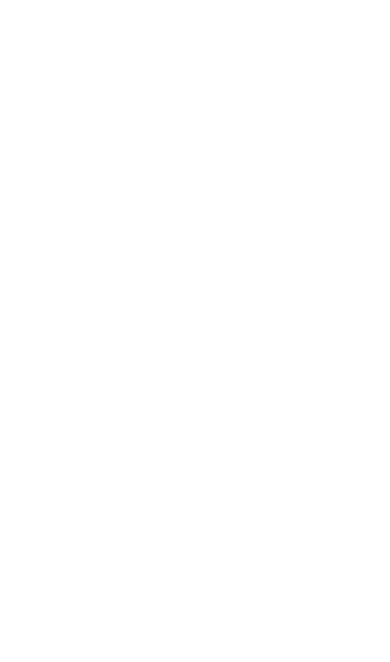
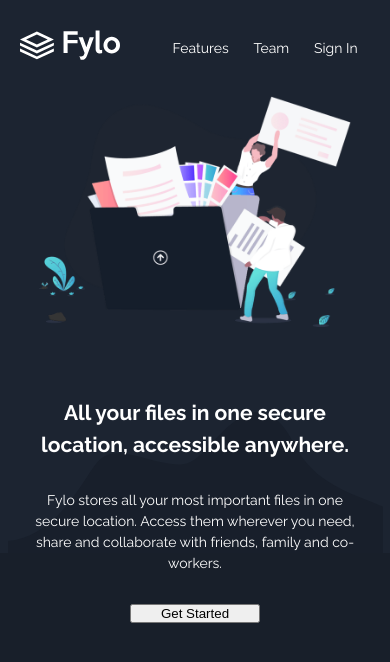
Before and after one commit to Adrian95TheCoder/FyloLandingPage, a website: page index.html in a window 390 px wide. Drawn offline with Linux system fonts and the light colour scheme.

Commit message:
mobile navigation is done. Don't know how to position background elements.

```diff
--- a/assets/scss/style.scss
+++ b/assets/scss/style.scss
@@ -6,3 +6,86 @@
     margin: 0;
     padding: 0;
 }
+body{
+    font-size: 14px;
+    background-color: $main;
+    line-height: 1.5;
+}
+.header{
+    height: 100%;
+    width: 100%;
+    background-color: $intro;
+    display: flex;
+    flex-direction: column;
+    align-items: center;
+    &__nav{
+        width: 100%;
+        // height: 100%;
+        // margin-top: 30px;
+        // position: fixed;
+        // top: 0;
+        // left: 0;
+        display: flex;
+        justify-content: space-around;
+        align-items: center;
+        &-logo{
+            height: 30px;
+            width: 100px;
+            margin: 30px 20px;
+        }
+        &-items{
+            width: 100%;
+            margin: 30px 20px;
+            display: flex;
+            list-style: none;
+            justify-content: space-around
+        }
+        &-item{
+            transition: transform .2s;
+            &:hover{
+                transform: scale(1.2);
+            }
+        }
+        &-link{
+            text-decoration: none;
+            color: $white;
+            font-family: 'Raleway', sans-serif;
+            cursor: pointer;
+        }
+    }
+    &__hero{
+        // margin-bottom: 30px;
+        width: 80%;
+        z-index: 1;
+
+    }
+    &__hello{
+        background-image: url(../images/bg-curvy-mobile.svg);
+        background-repeat: no-repeat;
+        background-position: bottom;
+
+        &-container{
+            height: 100%;
+            position: relative;
+            top: 70px;
+           margin: 0 30px 0 30px;
+           display: flex;
+           flex-direction: column;
+           align-self: start;
+        }
+        &-head,
+        &-inscription{
+            font-family: 'Raleway', sans-serif;
+            color: $white;
+            text-align: center;
+            margin-bottom: 30px;
+        }
+
+        &-btn{
+        margin: 0 100px;
+
+        }
+    }
+
+
+}
--- a/index.html
+++ b/index.html
@@ -1,20 +1,61 @@
 <!DOCTYPE html>
 <html lang="en">
 	<head>
-  <meta charset="UTF-8">
-  <meta name="viewport" content="width=device-width, initial-scale=1.0">
+		<meta charset="UTF-8" />
+		<meta name="viewport" content="width=device-width, initial-scale=1.0" />
 		<title>Adrian Marczak with Frontend Mentor_Fylo</title>
-  <link rel="preconnect" href="https://fonts.googleapis.com">
-<link rel="preconnect" href="https://fonts.gstatic.com" crossorigin>
-<link href="https://fonts.googleapis.com/css2?family=Open+Sans:wght@400;700&family=Raleway:wght@400;700&display=swap" rel="stylesheet">
-<script src="https://kit.fontawesome.com/2725710033.js" crossorigin="anonymous"></script>
-<link rel="stylesheet" href="./assets/css/style.css">
+		<link rel="preconnect" href="https://fonts.googleapis.com" />
+		<link rel="preconnect" href="https://fonts.gstatic.com" crossorigin />
+		<link
+			href="https://fonts.googleapis.com/css2?family=Open+Sans:wght@400;700&family=Raleway:wght@400;700&display=swap"
+			rel="stylesheet"
+		/>
+		<script
+			src="https://kit.fontawesome.com/2725710033.js"
+			crossorigin="anonymous"
+		></script>
+		<link rel="stylesheet" href="./assets/css/style.css" />
 	</head>
 	<body>
-
-
-
-
+		<header class="header">
+			<nav class="header__nav">
+				<a href="./index.html"
+					><img
+						class="header__nav-logo"
+						src="./assets/images/logo.svg"
+						alt="Logo used as a home button"
+				/></a>
+				<ul class="header__nav-items">
+					<li class="header__nav-item">
+						<a href="#" class="header__nav-link">Features</a>
+					</li>
+					<li class="header__nav-item">
+						<a href="#" class="header__nav-link">Team</a>
+					</li>
+					<li class="header__nav-item">
+						<a href="#" class="header__nav-link">Sign In</a>
+					</li>
+				</ul>
+			</nav>
+			<img
+				src="./assets/images/illustration-intro.png"
+				alt="ilustration of co-workers"
+				class="header__hero"
+			/>
+      <section class="header__hello" >
+        <div class="header__hello-container" >
+        <h1 class="header__hello-head">
+          All your files in one secure location, accessible anywhere.
+        </h1>
+        <p class="header__hello-inscription">
+          Fylo stores all your most important files in one secure location. Access
+          them wherever you need, share and collaborate with friends, family and
+          co-workers.
+        </p>
+        <button class="header__hello-btn">Get Started</button>
+      </div>
+      </section>
+		</header>
 
 
 		<!-- <footer>
```
Also changed, not shown: assets/css/style.css. Lines whose indentation alone changed are shown as unchanged.
